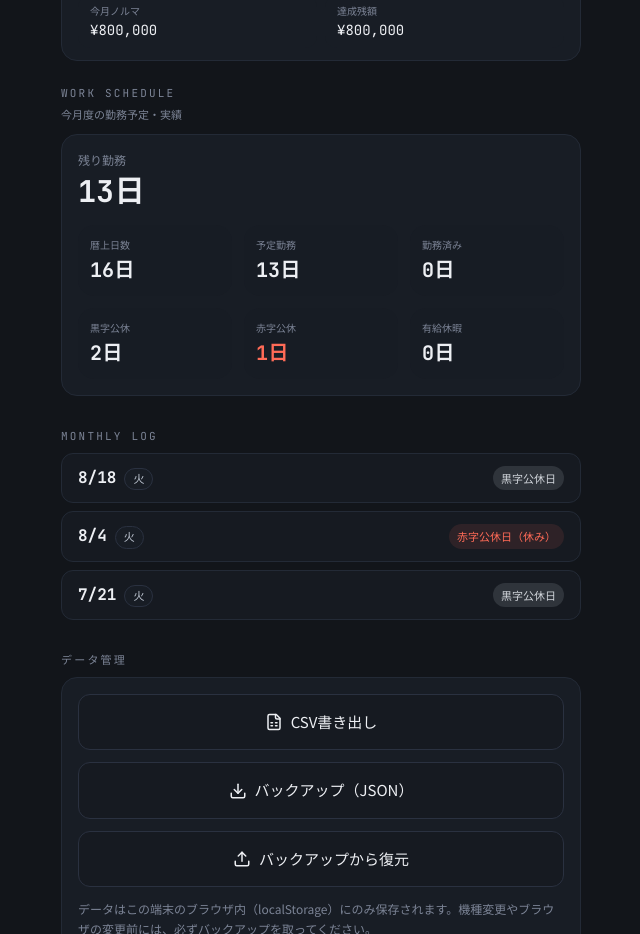
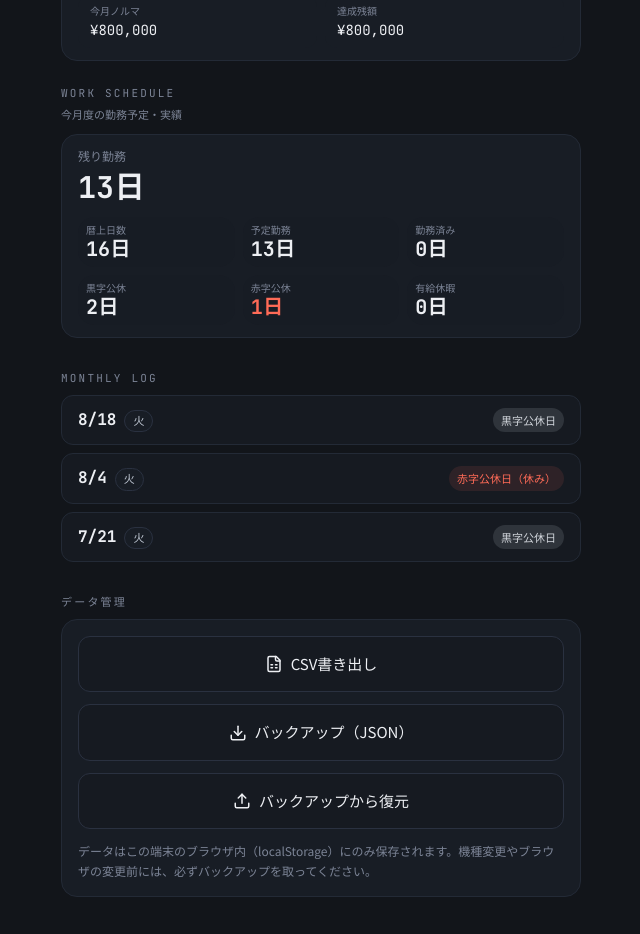
Before and after one commit to masatomm80/work-log-react, a React (Vite) app: page / in a window 1280 px wide. Shown: the part 2580-3514 px from the top of the page, without its empty margins (319-959 px from the left). Built offline with nearby package versions, Linux system fonts and the light colour scheme.

Commit message:
Update WorkLog.jsx

```diff
--- a/src/WorkLog.jsx
+++ b/src/WorkLog.jsx
@@ -1652,35 +1652,35 @@ export default function WorkLog() {
         <div className="mx-5 mt-6">
           <div className="text-[11px] tracking-[0.2em] text-[#7C8496] font-meter mb-1">WORK SCHEDULE</div>
           <div className="text-[11px] text-[#7C8496] mb-3">今月度の勤務予定・実績</div>
-          <div className="rounded-2xl bg-[#181D25] border border-[#232A36] px-4 py-4">
-            <div className="mb-4">
+          <div className="rounded-2xl bg-[#181D25] border border-[#232A36] px-4 py-3">
+            <div className="mb-3">
               <div className="text-[12px] text-[#7C8496]">残り勤務</div>
               <div className="font-meter text-3xl font-bold text-[#EDEFF3] mt-1">{workSchedule.remainingWorkDays}日</div>
             </div>
-            <div className="grid grid-cols-1 sm:grid-cols-3 gap-3 text-left">
-              <div className="rounded-2xl bg-[#171C24] px-3 py-3">
-                <div className="text-[10px] text-[#7C8496]">暦上日数</div>
-                <div className="font-meter text-xl font-semibold text-[#EDEFF3] mt-1">{workSchedule.calendarWorkDays}日</div>
-              </div>
-              <div className="rounded-2xl bg-[#171C24] px-3 py-3">
-                <div className="text-[10px] text-[#7C8496]">予定勤務</div>
-                <div className="font-meter text-xl font-semibold text-[#EDEFF3] mt-1">{workSchedule.plannedWorkDays}日</div>
-              </div>
-              <div className="rounded-2xl bg-[#171C24] px-3 py-3">
-                <div className="text-[10px] text-[#7C8496]">勤務済み</div>
-                <div className="font-meter text-xl font-semibold text-[#EDEFF3] mt-1">{workSchedule.completedWorkDays}日</div>
-              </div>
-              <div className="rounded-2xl bg-[#171C24] px-3 py-3">
-                <div className="text-[10px] text-[#7C8496]">黒字公休</div>
-                <div className="font-meter text-xl font-semibold text-[#EDEFF3] mt-1 text-[#9CA3AF]">{workSchedule.blackHolidayDays}日</div>
-              </div>
-              <div className="rounded-2xl bg-[#171C24] px-3 py-3">
-                <div className="text-[10px] text-[#7C8496]">赤字公休</div>
-                <div className="font-meter text-xl font-semibold text-[#EDEFF3] mt-1 text-[#FF6B57]">{workSchedule.redHolidayDays}日</div>
-              </div>
-              <div className="rounded-2xl bg-[#171C24] px-3 py-3">
-                <div className="text-[10px] text-[#7C8496]">有給休暇</div>
-                <div className="font-meter text-xl font-semibold text-[#EDEFF3] mt-1 text-[#A78BFA]">{workSchedule.paidHolidayDays}日</div>
+            <div className="grid grid-cols-3 gap-2 text-left">
+              <div className="rounded-2xl bg-[#171C24] px-2 py-2">
+                <div className="text-[10px] text-[#7C8496] leading-none">暦上日数</div>
+                <div className="font-meter text-xl font-semibold text-[#EDEFF3] mt-1 leading-none">{workSchedule.calendarWorkDays}日</div>
+              </div>
+              <div className="rounded-2xl bg-[#171C24] px-2 py-2">
+                <div className="text-[10px] text-[#7C8496] leading-none">予定勤務</div>
+                <div className="font-meter text-xl font-semibold text-[#EDEFF3] mt-1 leading-none">{workSchedule.plannedWorkDays}日</div>
+              </div>
+              <div className="rounded-2xl bg-[#171C24] px-2 py-2">
+                <div className="text-[10px] text-[#7C8496] leading-none">勤務済み</div>
+                <div className="font-meter text-xl font-semibold text-[#EDEFF3] mt-1 leading-none">{workSchedule.completedWorkDays}日</div>
+              </div>
+              <div className="rounded-2xl bg-[#171C24] px-2 py-2">
+                <div className="text-[10px] text-[#7C8496] leading-none">黒字公休</div>
+                <div className="font-meter text-xl font-semibold text-[#EDEFF3] mt-1 leading-none text-[#9CA3AF]">{workSchedule.blackHolidayDays}日</div>
+              </div>
+              <div className="rounded-2xl bg-[#171C24] px-2 py-2">
+                <div className="text-[10px] text-[#7C8496] leading-none">赤字公休</div>
+                <div className="font-meter text-xl font-semibold text-[#EDEFF3] mt-1 leading-none text-[#FF6B57]">{workSchedule.redHolidayDays}日</div>
+              </div>
+              <div className="rounded-2xl bg-[#171C24] px-2 py-2">
+                <div className="text-[10px] text-[#7C8496] leading-none">有給休暇</div>
+                <div className="font-meter text-xl font-semibold text-[#EDEFF3] mt-1 leading-none text-[#A78BFA]">{workSchedule.paidHolidayDays}日</div>
               </div>
             </div>
           </div>
```
